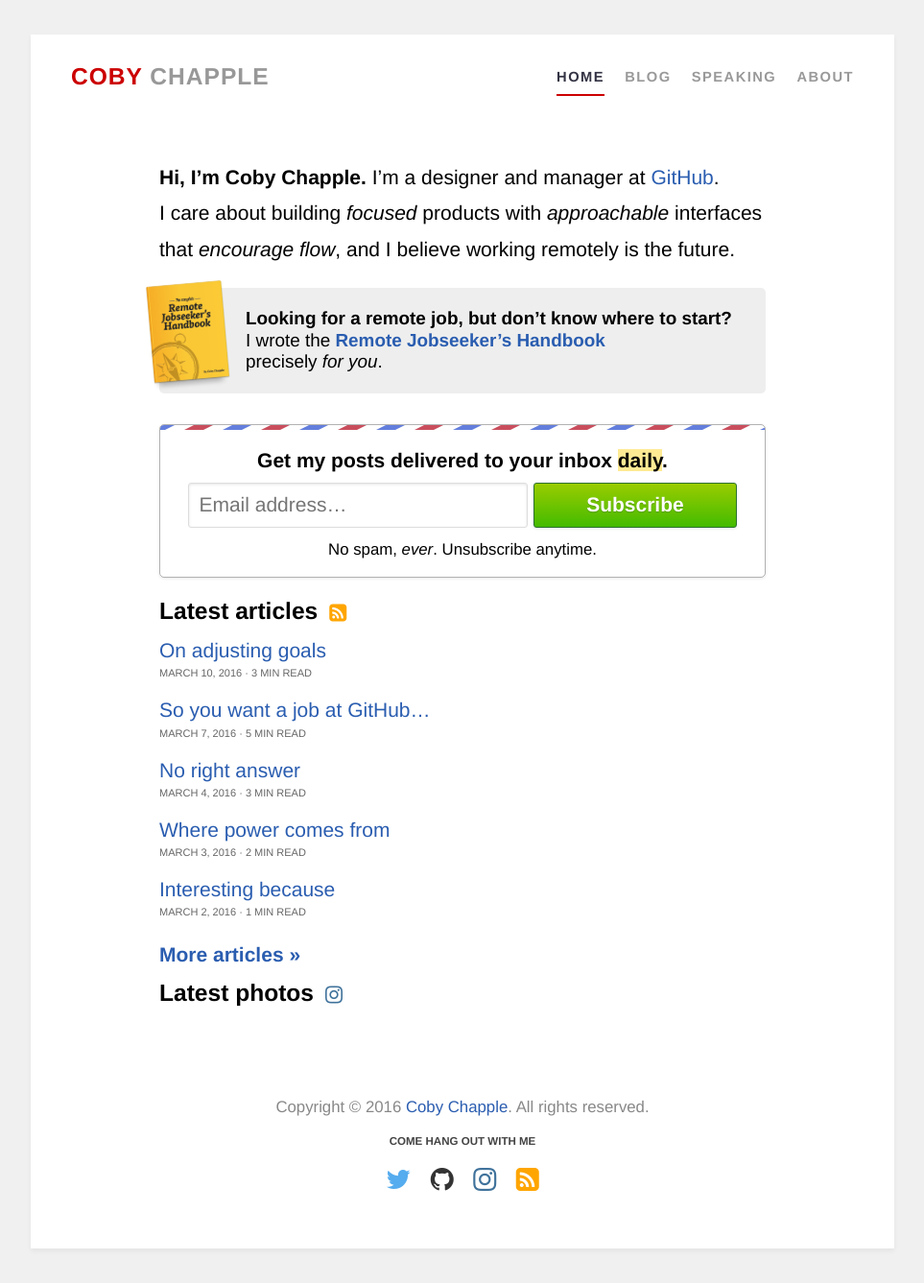
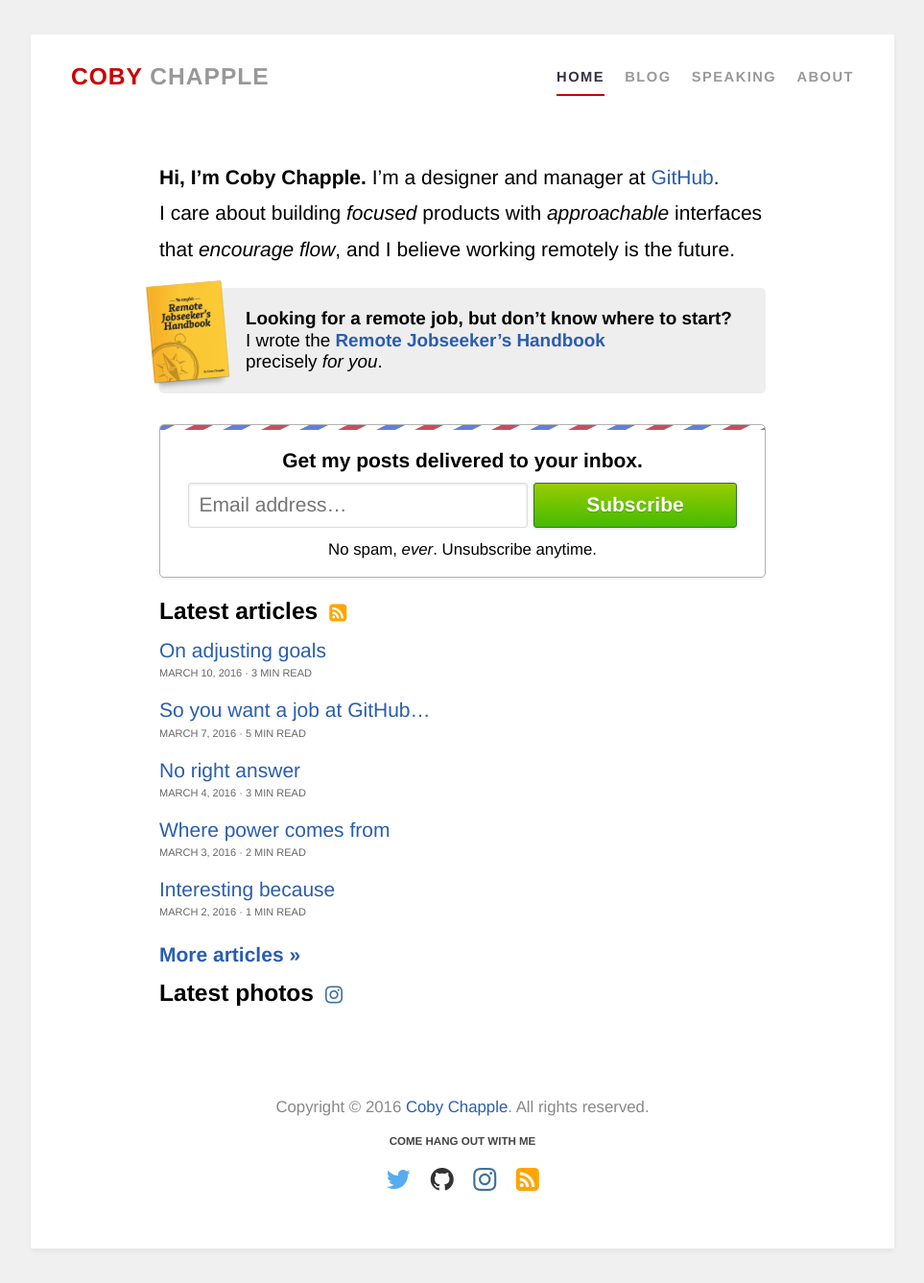
Before and after one commit to cobyism/archived-cobyism.github.io, a Jekyll site: the page built from index.html, in a window 1280 px wide. Shown: the whole page at 96% size, without its empty margins (158-1121 px from the left). Built offline with Jekyll 4.4.1, drawn with Linux system fonts in a browser that asks for light colours; nearby versions of some CDN libraries.

Commit message:
:skull: daily for now

```diff
--- a/_includes/newsletter_signup.html
+++ b/_includes/newsletter_signup.html
@@ -2,7 +2,7 @@
 <form class="newsletter-form" action="//cobyism.us9.list-manage.com/subscribe/post?u=341a4fbf966755b040b1c9800&amp;id=bf12621953" method="post" target="_blank">
 
   <div class="newsletter-form-heading">
-    <strong>Get my posts delivered to your inbox&nbsp;<mark>daily</mark>.</strong>
+    <strong>Get my posts delivered to your&nbsp;inbox.</strong>
   </div>
 
   <input type="email" name="EMAIL" id="mce-EMAIL" placeholder="Email address…">
```
